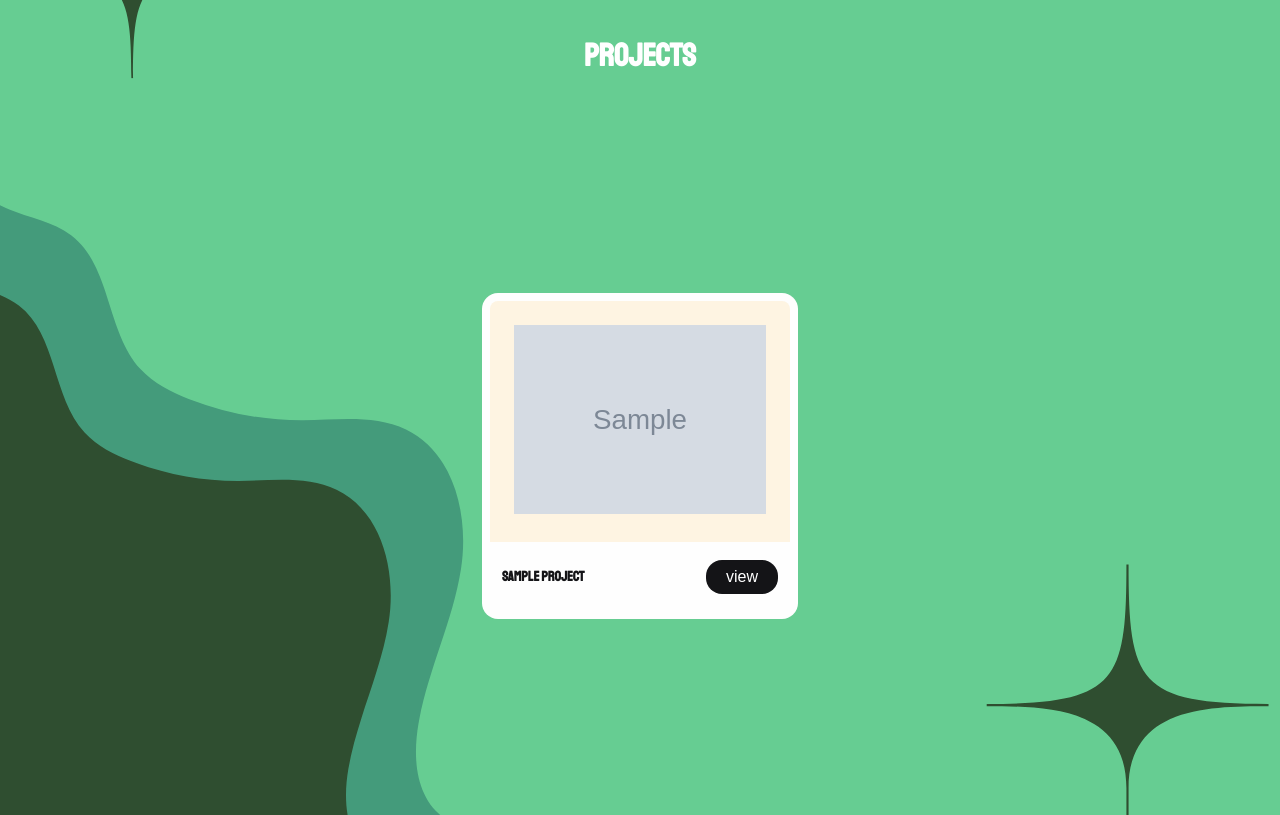
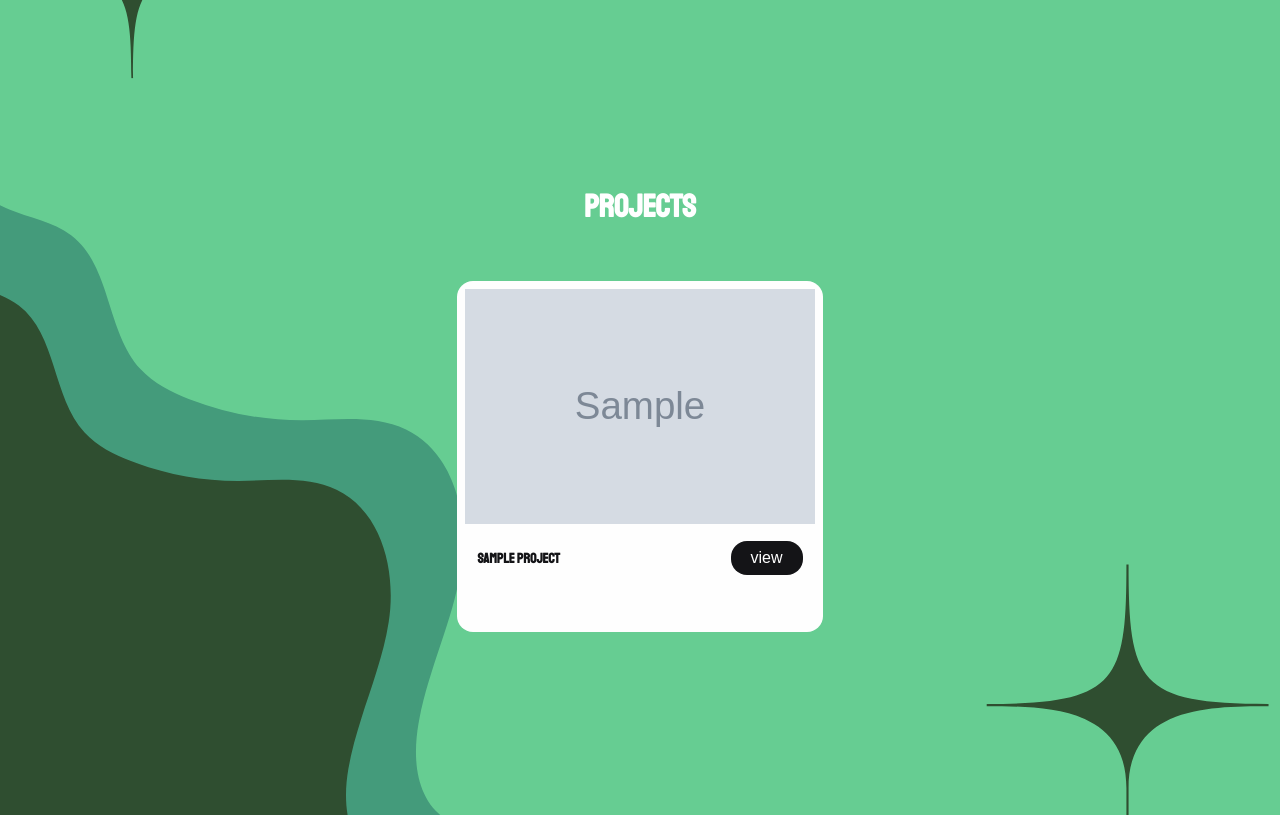
Before and after one commit to maviles7/miriam_assembled, a Django app: page /projects/ in a window 1280 px wide. Shown: the part 45-860 px from the top of the page. Run offline with Django 5.2, Linux system fonts and the light colour scheme; tables that the repository leaves empty hold one stand-in row (values such as "Sample post"); grey boxes marked "Sample" are stand-in pictures.

Commit message:
project index styling

```diff
--- a/main_app/static/css/base.css
+++ b/main_app/static/css/base.css
@@ -124,6 +124,8 @@ form button[type="submit"] {
   gap: 10px;
 }
 
+/* --- about p;age --- */
+
 .home-about {
   display: flex;
   flex-direction: column;
@@ -161,9 +163,16 @@ form button[type="submit"] {
   margin: 0
 }
 
+/* --- project page & cards --- */
+
+.project-grid {
+  display: grid;
+  grid-template-columns: repeat(auto-fill, minmax(300px, 1fr));
+  gap: 1rem;
+  padding: 1rem;
+}
+
 .card {
-  margin: auto;
-  width: min(300px, 100%);
   background-color: #fefefe;
   border-radius: 1rem;
   padding: 0.5rem;
@@ -173,8 +182,7 @@ form button[type="submit"] {
 .card__hero {
   background-color: #fef4e2;
   border-radius: 0.5rem 0.5rem 0 0;
-  padding: 1.5rem;
-  font-size: 0.875rem;
+  height: 70%
 }
 
 .card__hero img {
@@ -209,6 +217,8 @@ form button[type="submit"] {
   font-size: 1rem;
 }
 
+/* --- Media Queries for Cards --- */
+
 @media (min-width: 340px) {
   .card__footer {
     flex-direction: row;
--- a/main_app/templates/about.html
+++ b/main_app/templates/about.html
@@ -10,7 +10,6 @@
             <a href='{{ info.github }}' target='_blank'><p>GitHub</p></a>
             <a href='{{ info.resume }}' target='_blank'><p>Resume</p></a>
         </div>
-        <h3>Who is Miriam, you might ask?</h3>
         <p>{{ info.bio }}</p>
         <div class="skills">
             <h3>Skills & Technologies</h3>
--- a/main_app/templates/projects/project_index.html
+++ b/main_app/templates/projects/project_index.html
@@ -2,9 +2,9 @@
 {% block content %}
 
   <h1>Projects</h1>
-
+  <div class="project-grid">
     {% for project in projects %}
-    <a href="{% url 'project-detail' project.id %}"><ul class="card"></a>
+      <ul class="card">
           <section class="card__hero">
               <img src="{{ project.image }}" alt="project image">
           </section>
@@ -15,10 +15,11 @@
                 <p class="card__job-title">{{ project.title }}</p>
               </div>
             </div>
+            <a href="{% url 'project-detail' project.id %}">
               <button class="card__btn">view</button>
+            </a>
           </footer>
-
       </ul>
     {% endfor%}
-
+  </div>
 {% endblock %}
```
Also changed, not shown: main_app/templates/home.html (+1 -6 lines). Lines whose indentation alone changed are shown as unchanged.
